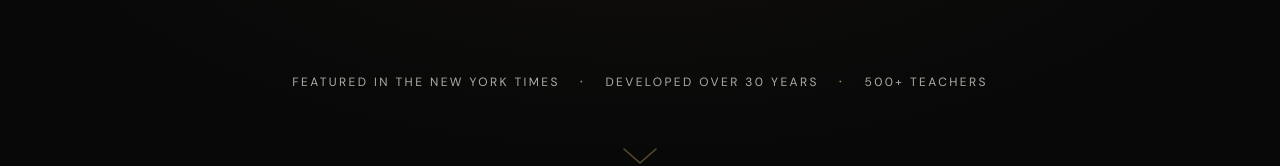
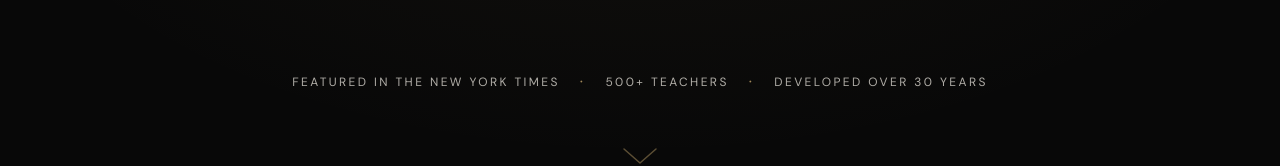
Before and after one commit to corrigarton/Landing-Page, a React (Vite) app: page / in a window 1280 px wide. Shown: the part 746-912 px from the top of the page. Built offline with nearby package versions, Linux system fonts and the light colour scheme; the HTML template or start-up script is replaced by a standard one; a web font is replaced by a local one.

Commit message:
Reorder text elements in App component

```diff
--- a/src/App.tsx
+++ b/src/App.tsx
@@ -414,9 +414,9 @@ function Hero() {
           }}>
             <span>Featured in The New York Times</span>
             {!isMobile && <span style={{ color: 'rgba(201,169,110,0.8)', fontSize: '16px' }}>·</span>}
+            <span>500+ Teachers</span>
+            {!isMobile && <span style={{ color: 'rgba(201,169,110,0.8)', fontSize: '16px' }}>·</span>}
             <span>Developed Over 30 Years</span>
-            {!isMobile && <span style={{ color: 'rgba(201,169,110,0.8)', fontSize: '16px' }}>·</span>}
-            <span>500+ Teachers</span>
           </div>
         </div>
       </div>
```
